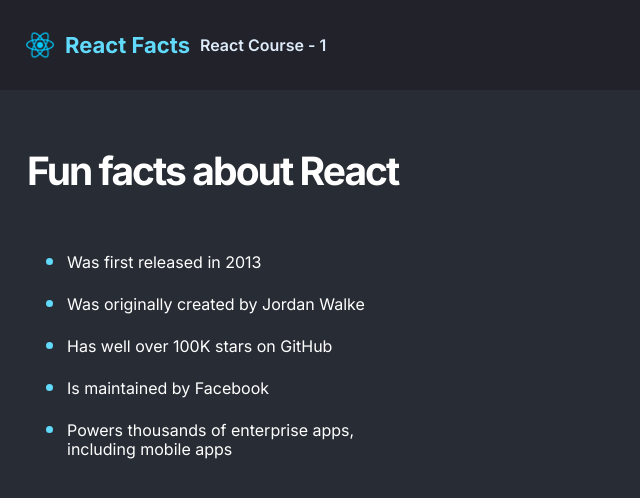
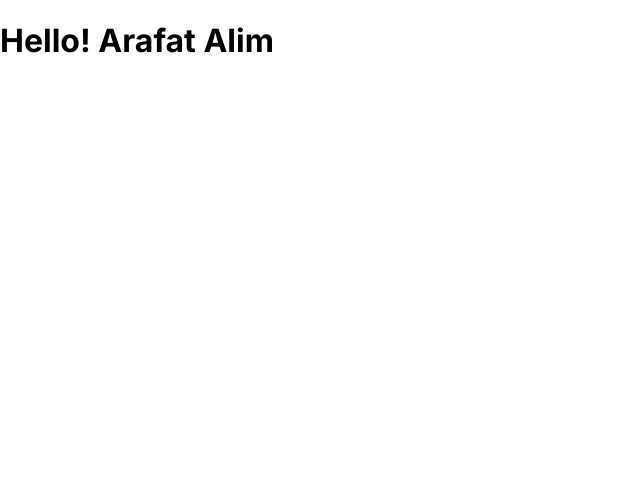
Before and after one commit to Arafat-alim/react-from-scratch, a React (Create React App) app in the folder react-official-fundamentals/: page / in a window 1280 px wide. Shown: the top 498 px of the page, without its empty margins (0-640 px from the left). Built offline with nearby package versions, Linux system fonts and the light colour scheme.

Commit message:
dynamic Rendering

```diff
--- a/react-official-fundamentals/src/App.js
+++ b/react-official-fundamentals/src/App.js
@@ -1,12 +1,12 @@
 import React from "react";
-import Main from "./components/Main";
-import Navbar from "./components/Navbar";
+// import Main from "./components/Main";
+// import Navbar from "./components/Navbar";
+import PropComponent from "./components/PropComponent";
 
 function App() {
   return (
     <div className="container">
-      <Navbar />
-      <Main />
+      <PropComponent />
     </div>
   );
 }
--- /dev/null
+++ b/react-official-fundamentals/src/components/PropComponent.jsx
@@ -0,0 +1,14 @@
+import React from "react";
+
+export default function PropComponent() {
+  // Dynamic Rendering
+  const firstName = "Arafat";
+  const lastName = "Alim";
+  return (
+    <div>
+      <h1>
+        Hello! {firstName} {lastName}
+      </h1>
+    </div>
+  );
+}
--- a/react-official-fundamentals/src/index.css
+++ b/react-official-fundamentals/src/index.css
@@ -8,7 +8,7 @@
   margin: 0;
   font-family: "Inter", sans-serif;
   height: 100vh;
-  background-color: #282d35;
+  /* background-color: #282d35; */
   /* color: #fff; */
 }
 
```
